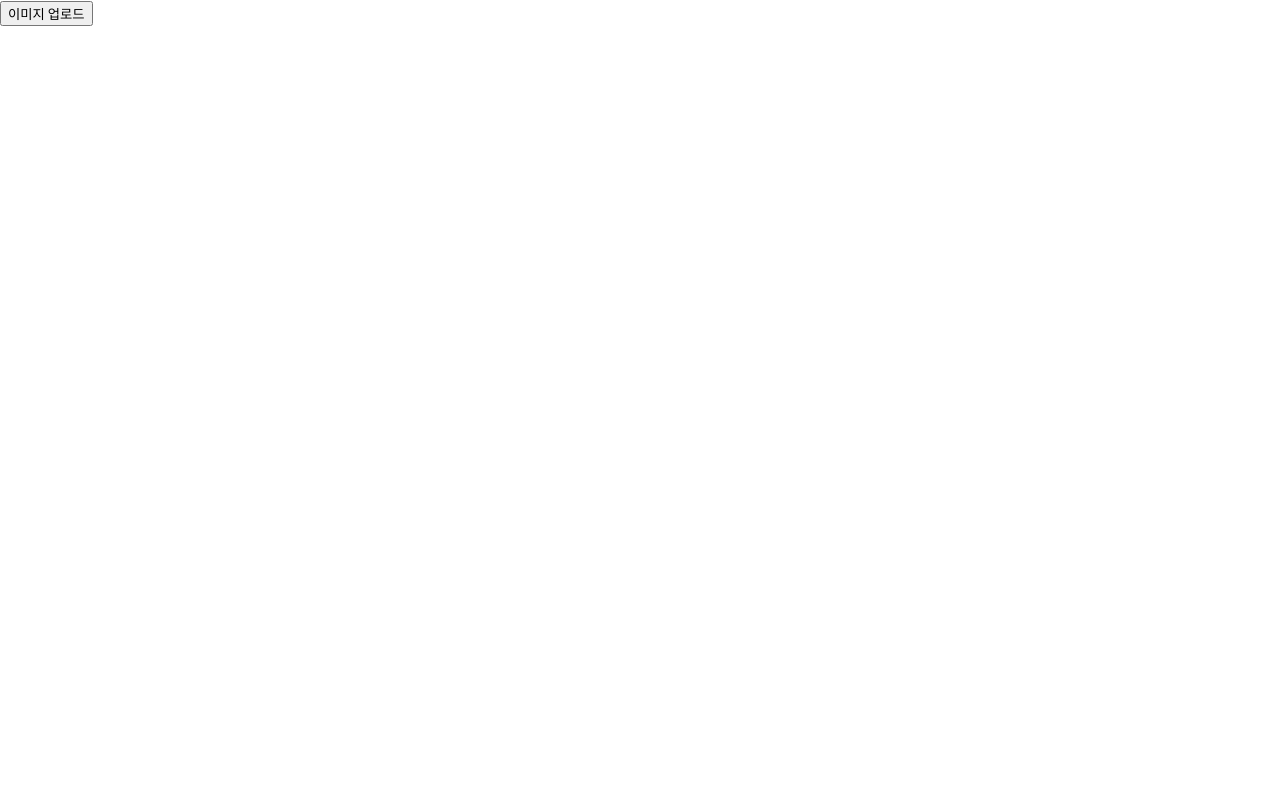
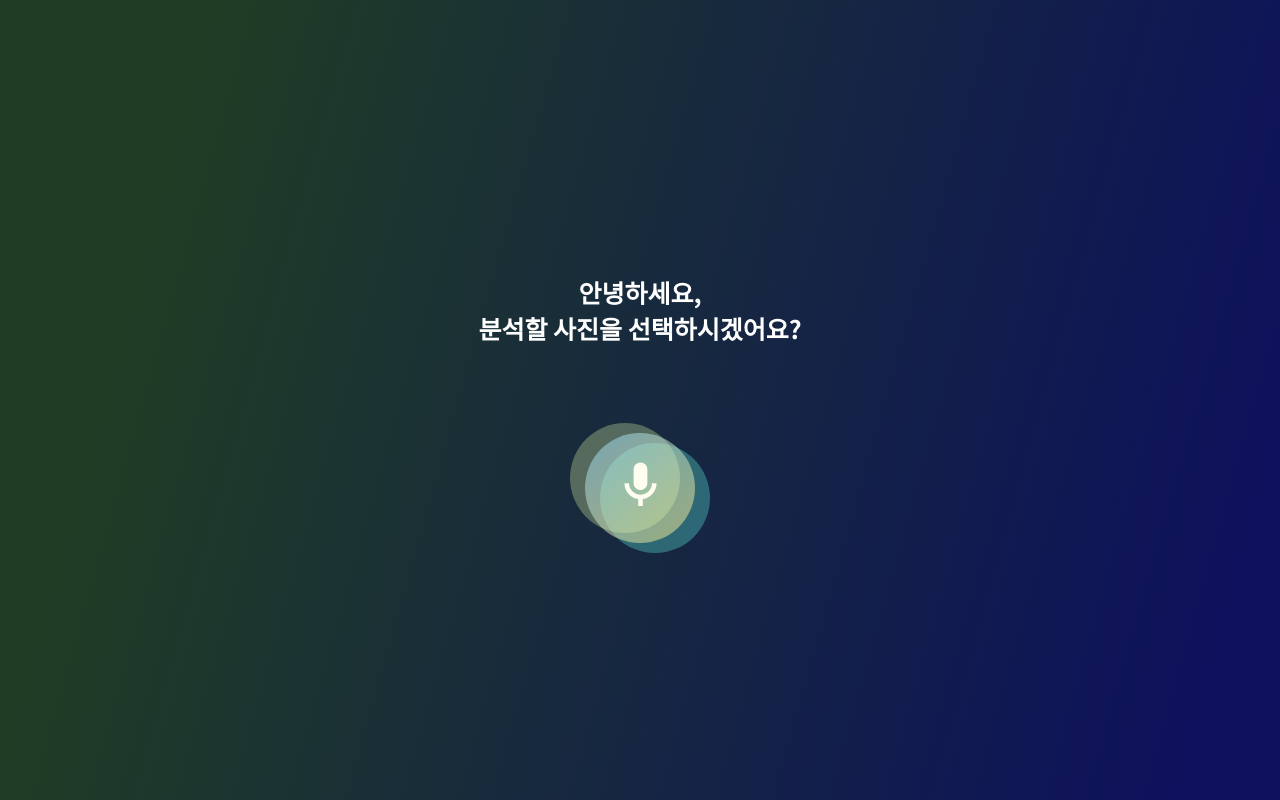
Before and after one commit to SWHackton-Debug/ImageAnalyze-Client, a Next.js app: page / in a window 1280 px wide. Built offline with nearby package versions, Linux system fonts and the light colour scheme.

Commit message:
[ADD] publishing

```diff
--- /dev/null
+++ b/components/Main.tsx
@@ -0,0 +1,23 @@
+import { FC } from "react";
+import s from "./main.module.css";
+import MicIcon from "./MicIcon";
+
+const Main: FC = () => {
+  return (
+    <div className={s.wrapper}>
+      <h1 className={s.ai_said}>
+        안녕하세요, <br />
+        분석할 사진을 선택하시겠어요?
+      </h1>
+      <div className={s.btn_wrap}>
+        <div className={s.right_background_circle} />
+        <div className={s.left_background_circle} />
+        <button className={s.mic_btn}>
+          <MicIcon />
+        </button>
+      </div>
+    </div>
+  );
+};
+
+export default Main;
--- /dev/null
+++ b/components/MicIcon.tsx
@@ -0,0 +1,16 @@
+export default function MicIcon() {
+  return (
+    <svg
+      width="55"
+      height="55"
+      viewBox="0 0 55 55"
+      fill="none"
+      xmlns="http://www.w3.org/2000/svg"
+    >
+      <path
+        d="M27.5 4.58325C29.3234 4.58325 31.0721 5.30758 32.3614 6.59689C33.6507 7.88621 34.375 9.63489 34.375 11.4583V25.2083C34.375 27.0316 33.6507 28.7803 32.3614 30.0696C31.0721 31.3589 29.3234 32.0833 27.5 32.0833C25.6767 32.0833 23.928 31.3589 22.6387 30.0696C21.3494 28.7803 20.625 27.0316 20.625 25.2083V11.4583C20.625 9.63489 21.3494 7.88621 22.6387 6.59689C23.928 5.30758 25.6767 4.58325 27.5 4.58325V4.58325ZM43.5417 25.2083C43.5417 33.2978 37.5605 39.9666 29.7917 41.0895V48.1249H25.2084V41.0895C17.4396 39.9666 11.4584 33.2978 11.4584 25.2083H16.0417C16.0417 28.2472 17.2489 31.1617 19.3978 33.3105C21.5466 35.4594 24.4611 36.6666 27.5 36.6666C30.539 36.6666 33.4535 35.4594 35.6023 33.3105C37.7512 31.1617 38.9584 28.2472 38.9584 25.2083H43.5417Z"
+        fill="#FFFDF0"
+      />
+    </svg>
+  );
+}
--- /dev/null
+++ b/components/main.module.css
@@ -0,0 +1,57 @@
+.wrapper {
+  width: 100%;
+  height: 100vh;
+  display: flex;
+  flex-direction: column;
+  justify-content: center;
+  align-items: center;
+  background: linear-gradient(105.74deg, #1f3d25 14.66%, #0d105d 94.51%);
+}
+
+.ai_said {
+  color: white;
+  font-size: 25px;
+  text-align: center;
+}
+
+.btn_wrap {
+  position: relative;
+  margin-top: 70px;
+  width: 110px;
+  height: 110px;
+  cursor: pointer;
+}
+
+.mic_btn {
+  width: 100%;
+  height: 100%;
+  position: absolute;
+  border-radius: 50%;
+  background: linear-gradient(
+    139.64deg,
+    rgba(162, 227, 255, 0.5) 8.21%,
+    rgba(255, 238, 146, 0.5) 87.72%
+  );
+  border: none;
+  z-index: 3;
+  cursor: pointer;
+}
+
+.right_background_circle {
+  width: 100%;
+  height: 100%;
+  border-radius: 50%;
+  position: absolute;
+  background: rgba(102, 255, 237, 0.3);
+  z-index: 0;
+  transform: translate(15px, 10px);
+}
+.left_background_circle {
+  width: 100%;
+  height: 100%;
+  border-radius: 50%;
+  position: absolute;
+  background: rgba(228, 255, 169, 0.3);
+  z-index: 0;
+  transform: translate(-15px, -10px);
+}
--- a/package.json
+++ b/package.json
@@ -11,7 +11,8 @@
     "axios": "^0.24.0",
     "next": "12.0.4",
     "react": "17.0.2",
-    "react-dom": "17.0.2"
+    "react-dom": "17.0.2",
+    "react-speech-recognition": "^3.9.0"
   },
   "devDependencies": {
     "@types/react": "17.0.36",
--- a/pages/api/hello.ts
+++ /dev/null
@@ -1,10 +0,0 @@
-// Next.js API route support: https://nextjs.org/docs/api-routes/introduction
-import type { NextApiRequest, NextApiResponse } from 'next'
-
-type Data = {
-  name: string
-}
-
-export default (req: NextApiRequest, res: NextApiResponse<Data>) => {
-  res.status(200).json({ name: 'John Doe' })
-}
--- a/pages/index.tsx
+++ b/pages/index.tsx
@@ -1,5 +1,6 @@
 import { useEffect, useState } from "react";
 import axios from "axios";
+import Main from "../components/Main";
 
 export default function Home() {
   const [state, setState] = useState<string>();
@@ -60,9 +61,5 @@ export default function Home() {
       });
   }, [state]);
 
-  return (
-    <>
-      <button onClick={openTextFile}>이미지 업로드</button>
-    </>
-  );
+  return <Main />;
 }
```
Also changed, not shown: 1 other file (tests, documents, lock files or other folders).
